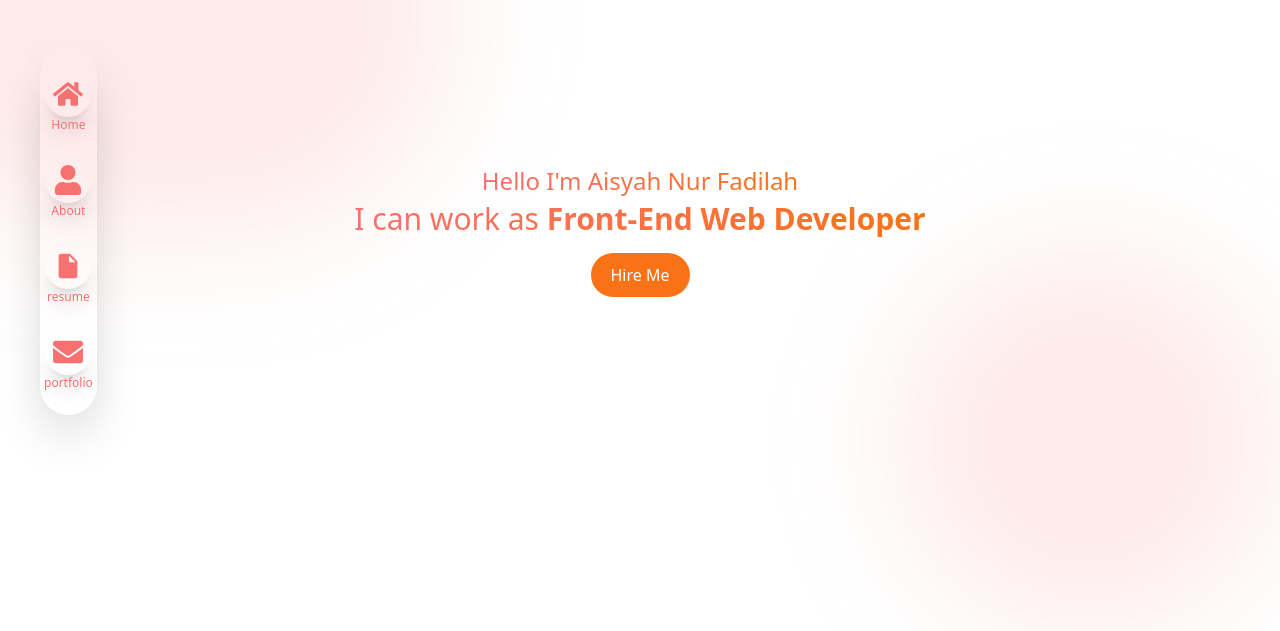
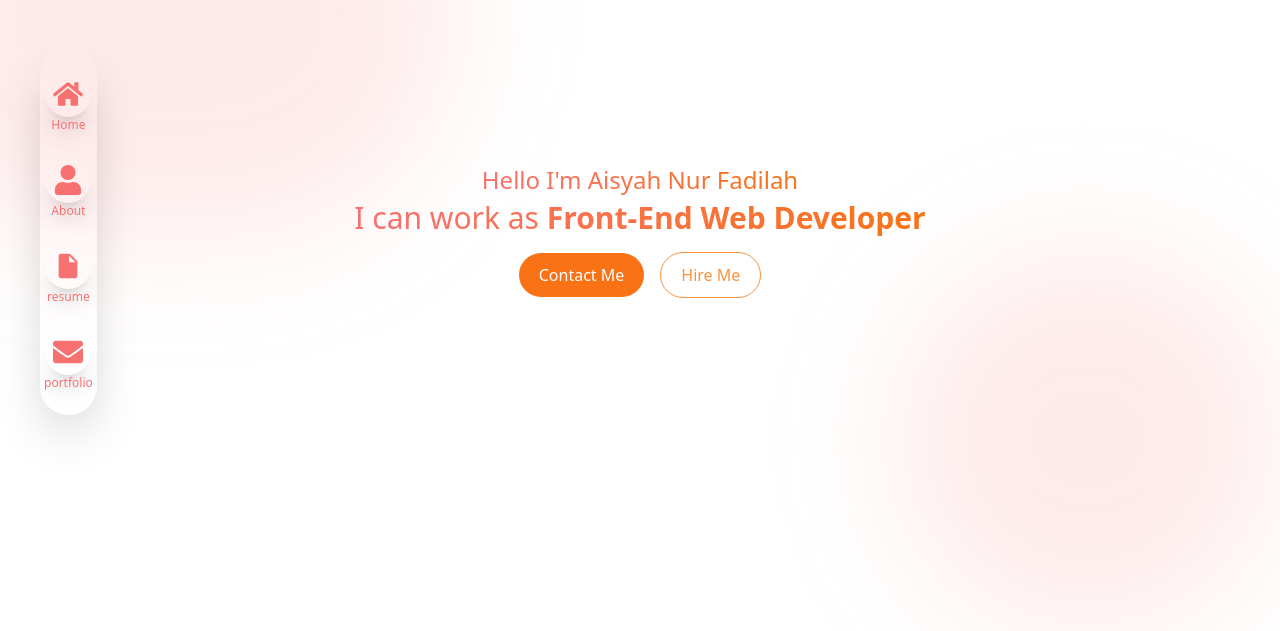
Before and after one commit to isyhfadilah/aisyahnurfadilah, a Next.js app: page / in a window 1280 px wide. Shown: the part 169-800 px from the top of the page. Built offline with nearby package versions, Linux system fonts and the light colour scheme; a web font is replaced by a local one.

Commit message:
fix: button in hero component

```diff
--- a/src/components/common/hero/index.tsx
+++ b/src/components/common/hero/index.tsx
@@ -19,7 +19,8 @@ export const Hero = () => {
                 I can work as <b>Front-End Web Developer</b>
               </h1>
             </div>
-            <Button text="Hire Me" rounded="full" url="/contact" className="z-1" />
+            <Button text="Contact Me" rounded="full" url="/contact" className="z-1" />
+            <Button text="Hire Me" rounded="full" url="/contact" className="z-1" variant="outline" />
           </div>
         </section>
       </Container>
```
